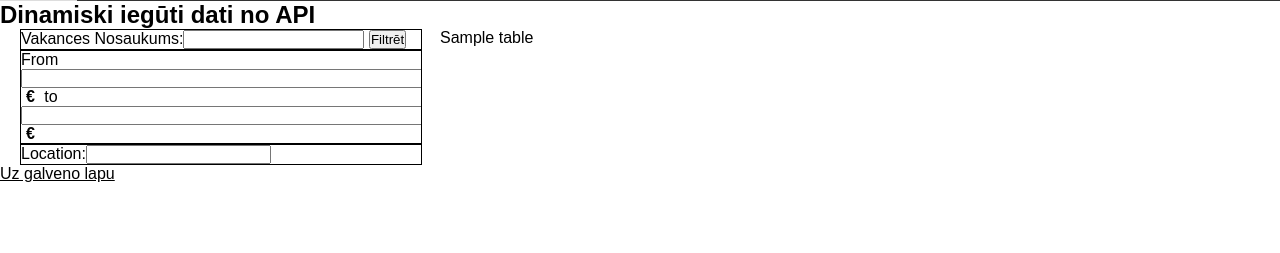
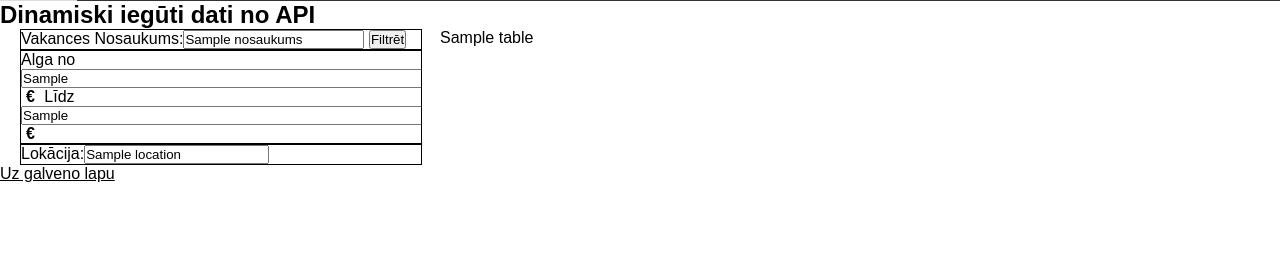
Before and after one commit to RokoTheDog/Kurmgejs, a Flask app: template Projekts/templates/data.html in a window 1280 px wide. Shown: the part 47-300 px from the top of the page. Run offline with Flask 3, Linux system fonts and the light colour scheme; the template is opened without the code that fills it: most values are stand-ins (such as "Sample title", 1, 10 or a date in 2020).

Commit message:
Filter saves last filter + saves the stuff

```diff
--- a/Projekts/app.py
+++ b/Projekts/app.py
@@ -9,12 +9,26 @@ app.secret_key = 'your_secret_key'
 @app.route("/", methods=['GET', 'POST'])
 def index():
     if 'username' in session:
-        nosaukums = request.form.get('nosaukums') if request.method == 'POST' else None
-        MinWage = request.form.get('MinWage') if request.method == 'POST' else None
-        MaxWage = request.form.get('MaxWage') if request.method == 'POST' else None  # fixed typo here
-        Location = request.form.get('Location') if request.method == 'POST' else None
+        conn = sqlite3.connect("login.db")
+        c = conn.cursor()
+        if request.method == 'POST':
+            nosaukums = request.form.get('nosaukums')
+            MinWage = request.form.get('MinWage')
+            MaxWage = request.form.get('MaxWage')
+            Location = request.form.get('Location')
+            c.execute("UPDATE filters SET nosaukums = ?, MinWage = ?, MaxWage = ?, Location = ? WHERE user_id = (SELECT id FROM users WHERE name = ?);", (nosaukums, MinWage, MaxWage, Location, session['username']))
+        elif request.method == 'GET':
+            c.execute("SELECT nosaukums, MinWage, MaxWage, Location FROM filters WHERE user_id = (SELECT id FROM users WHERE name = ?);", (session['username'],))
+            row = c.fetchone()
+            if row:
+                nosaukums, MinWage, MaxWage, Location = row
+            else:
+                nosaukums = MinWage = MaxWage = Location = None
+        conn.commit()
+        conn.close()
         table = helpers.get_data_gov_lv(nosaukums, MinWage, MaxWage, Location)
-        return render_template("data.html", table=table)
+        return render_template("data.html", table=table, nosaukums=nosaukums, MinWage=MinWage, MaxWage=MaxWage, Location=Location)
+
     else:
         return redirect("/register")
 q1 = """
@@ -26,11 +40,24 @@ q1 = """
     """
 q2 = "INSERT INTO users (name, pass) VALUES (?, ?);"
 q3 = "SELECT * FROM users WHERE name=?"
+q4 = """
+    CREATE TABLE IF NOT EXISTS filters (
+        id INTEGER PRIMARY KEY AUTOINCREMENT,
+        user_id INTEGER,
+        nosaukums TEXT,
+        MinWage INTEGER,
+        MaxWage INTEGER,
+        Location TEXT,
+        FOREIGN KEY(user_id) REFERENCES users(id)
+    );
+"""
 
 @app.route("/register", methods=["POST", "GET"])
 def register():
     if request.method == "GET":
-        session["next"] = request.args.get("next")
+        next_url = request.args.get("next")
+        if next_url is not None:
+            session["next"] = next_url
     if request.method == "POST":
         username = request.form.get("username")
         password = request.form.get("password")
@@ -44,7 +71,10 @@ def register():
         user_exists = c.fetchone()
         if user_exists:
             return render_template("register.html", user=session.get("username", None), error2="Username already exists")
-        c.execute(q2, (username, password) )
+        c.execute(q2, (username, password))
+        user_id = c.lastrowid  # Get the id of the newly created user
+        c.execute(q4)  # Create the filters table if it doesn't exist
+        c.execute("INSERT INTO filters (user_id) VALUES (?);", (user_id,))
         conn.commit()
         conn.close()
         session['username']= username
@@ -54,7 +84,9 @@ def register():
 def login():
     error = None
     if request.method == "GET":
-        session["next"] = request.args.get("next")
+        next_url = request.args.get("next")
+        if next_url is not None:
+            session["next"] = next_url
     if request.method == "POST":
         username = request.form.get("username")
         password = request.form.get("password")
--- a/Projekts/templates/data.html
+++ b/Projekts/templates/data.html
@@ -12,24 +12,24 @@
                         <div class="wrapper">
                                 <a class="first">Vakances Nosaukums:</a>
                                 <div class="second">
-                                <input type="text" name="nosaukums">
+                                <input type="text" name="nosaukums" value="{{ nosaukums }}">
                                 <input type="submit" value="Filtrēt">
                                 </div>
                         </div>
                         <div class="wrapper">
-                                <a class="first">From</a>
+                                <a class="first">Alga no</a>
                                 <div class="second">
-                                <input type="text1" name="MinWage">
+                                <input type="text1" name="MinWage" value="{{ MinWage }}">
                                 <b>€</b>
-                                <a> to</a>
-                                <input type="text1" name="MaxWage">
+                                <a>Līdz </a>
+                                <input type="text1" name="MaxWage" value="{{ MaxWage }}">
                                 <b>€</b>
                                 </div>
                         </div>
                         <div class="wrapper">
-                                <a class="first">Location:</a>
+                                <a class="first">Lokācija:</a>
                                 <div class="second">
-                                <input type="text1" name="Location">
+                                <input type="text1" name="Location" value="{{ Location }}">
                                 </div>
                         </div>
                         </form>
```
Also changed, not shown: Projekts/login.db.
